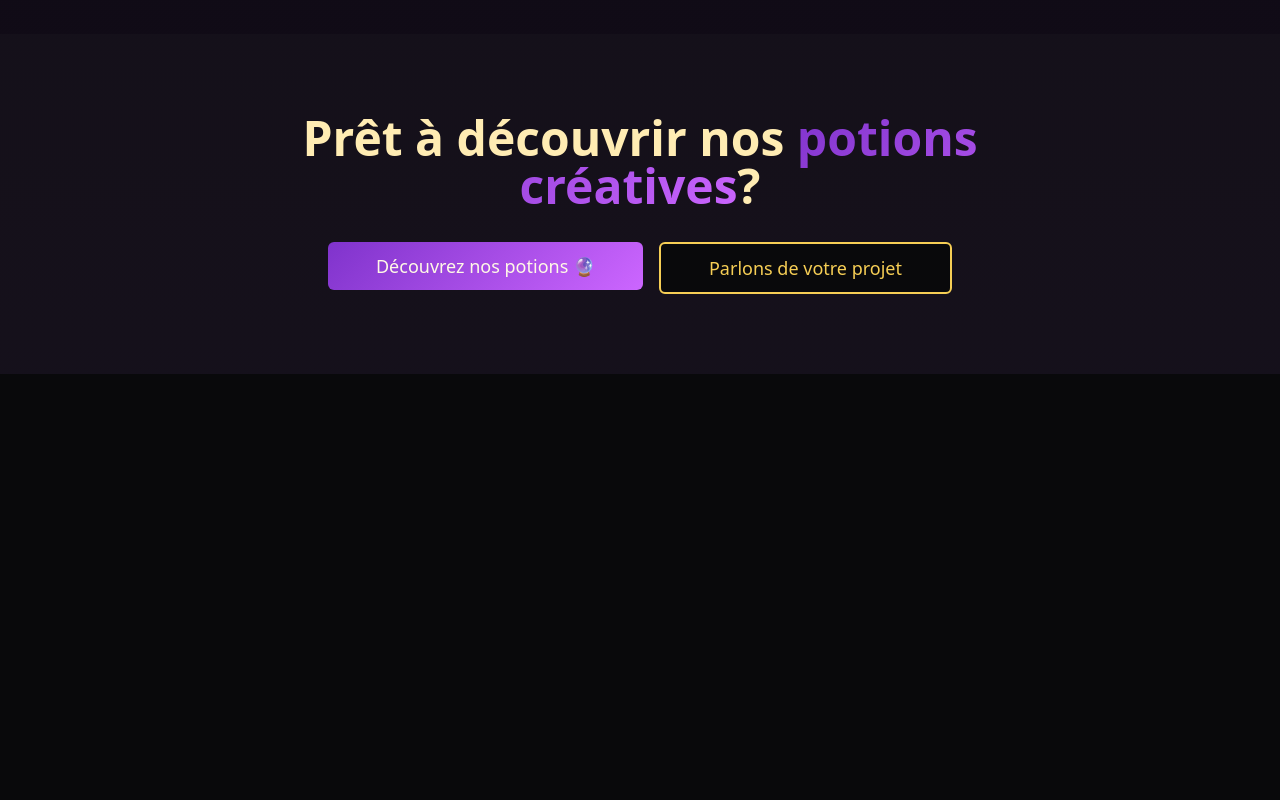
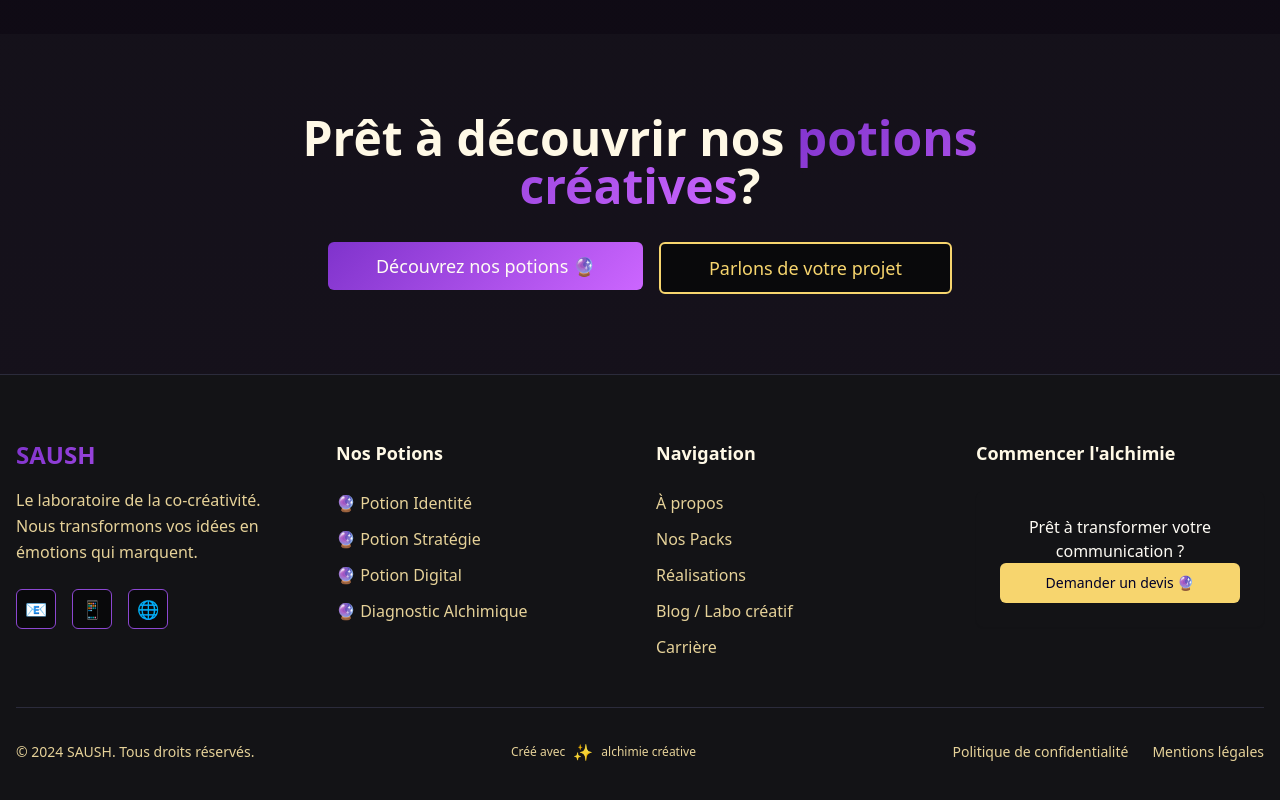
Before and after one commit to Maaleek-Project/saush-web-site, a React (Vite) app: page /about in a window 1280 px wide. Shown: the part 1233-2033 px from the top of the page. Before the commit the page ends 1607 px from the top, so only its background shows below. Built offline with nearby package versions, Linux system fonts and the light colour scheme.

Commit message:
Refactor: Adjust colors and add footer
Adjusted text colors for better visibility against background colors.
Added a new footer component to the website.

```diff
--- /dev/null
+++ b/src/components/Footer.tsx
@@ -0,0 +1,150 @@
+import { Button } from "@/components/ui/button";
+import { Card, CardContent } from "@/components/ui/card";
+import { Link } from "react-router-dom";
+
+const Footer = () => {
+  return (
+    <footer className="bg-card border-t border-border">
+      <div className="container mx-auto px-4 py-16">
+        {/* Main Footer Content */}
+        <div className="grid lg:grid-cols-4 md:grid-cols-2 gap-8 mb-12">
+          {/* Brand Section */}
+          <div className="space-y-6">
+            <div className="space-y-4">
+              <h3 className="text-2xl font-bold gradient-primary bg-clip-text text-transparent">
+                SAUSH
+              </h3>
+              <p className="text-muted-foreground leading-relaxed">
+                Le laboratoire de la co-créativité. Nous transformons vos idées en émotions qui marquent.
+              </p>
+            </div>
+            <div className="flex space-x-4">
+              <Button size="icon" variant="outline" className="border-primary text-primary hover:bg-primary hover:text-primary-foreground">
+                <span className="text-lg">📧</span>
+              </Button>
+              <Button size="icon" variant="outline" className="border-primary text-primary hover:bg-primary hover:text-primary-foreground">
+                <span className="text-lg">📱</span>
+              </Button>
+              <Button size="icon" variant="outline" className="border-primary text-primary hover:bg-primary hover:text-primary-foreground">
+                <span className="text-lg">🌐</span>
+              </Button>
+            </div>
+          </div>
+
+          {/* Nos Services */}
+          <div className="space-y-6">
+            <h4 className="text-lg font-semibold text-foreground">Nos Potions</h4>
+            <ul className="space-y-3">
+              <li>
+                <Link to="/potions/identite" className="text-muted-foreground hover:text-primary transition-colors">
+                  🔮 Potion Identité
+                </Link>
+              </li>
+              <li>
+                <Link to="/potions/strategie" className="text-muted-foreground hover:text-primary transition-colors">
+                  🔮 Potion Stratégie
+                </Link>
+              </li>
+              <li>
+                <Link to="/potions/digital" className="text-muted-foreground hover:text-primary transition-colors">
+                  🔮 Potion Digital
+                </Link>
+              </li>
+              <li>
+                <Link to="/potions/diagnostic" className="text-muted-foreground hover:text-primary transition-colors">
+                  🔮 Diagnostic Alchimique
+                </Link>
+              </li>
+            </ul>
+          </div>
+
+          {/* Navigation */}
+          <div className="space-y-6">
+            <h4 className="text-lg font-semibold text-foreground">Navigation</h4>
+            <ul className="space-y-3">
+              <li>
+                <Link to="/about" className="text-muted-foreground hover:text-secondary transition-colors">
+                  À propos
+                </Link>
+              </li>
+              <li>
+                <Link to="/packs" className="text-muted-foreground hover:text-secondary transition-colors">
+                  Nos Packs
+                </Link>
+              </li>
+              <li>
+                <Link to="/realisations" className="text-muted-foreground hover:text-secondary transition-colors">
+                  Réalisations
+                </Link>
+              </li>
+              <li>
+                <Link to="/blog" className="text-muted-foreground hover:text-secondary transition-colors">
+                  Blog / Labo créatif
+                </Link>
+              </li>
+              <li>
+                <Link to="/carriere" className="text-muted-foreground hover:text-secondary transition-colors">
+                  Carrière
+                </Link>
+              </li>
+            </ul>
+          </div>
+
+          {/* Contact & CTA */}
+          <div className="space-y-6">
+            <h4 className="text-lg font-semibold text-foreground">Commencer l'alchimie</h4>
+            <Card className="bg-gradient-primary border-none">
+              <CardContent className="p-6 text-center space-y-4">
+                <p className="text-primary-foreground font-medium">
+                  Prêt à transformer votre communication ?
+                </p>
+                <Link to="/contact">
+                  <Button
+                    className="w-full bg-secondary text-secondary-foreground hover:bg-secondary/90 transition-magical"
+                  >
+                    Demander un devis 🔮
+                  </Button>
+                </Link>
+              </CardContent>
+            </Card>
+          </div>
+        </div>
+
+        {/* Divider */}
+        <div className="border-t border-border pt-8">
+          <div className="flex flex-col md:flex-row justify-between items-center space-y-4 md:space-y-0">
+            {/* Copyright */}
+            <div className="flex items-center space-x-4">
+              <p className="text-muted-foreground text-sm">
+                © 2024 SAUSH. Tous droits réservés.
+              </p>
+            </div>
+
+            {/* Magical Elements */}
+            <div className="flex items-center space-x-2">
+              <span className="text-xs text-muted-foreground">Créé avec</span>
+              <span className="text-accent animate-pulse">✨</span>
+              <span className="text-xs text-muted-foreground">alchimie créative</span>
+            </div>
+
+            {/* Links */}
+            <div className="flex space-x-6 text-sm">
+              <Link to="/contact" className="text-muted-foreground hover:text-primary transition-colors">
+                Politique de confidentialité
+              </Link>
+              <Link to="/contact" className="text-muted-foreground hover:text-primary transition-colors">
+                Mentions légales
+              </Link>
+            </div>
+          </div>
+        </div>
+      </div>
+
+      {/* Floating Elements */}
+      <div className="absolute bottom-20 right-10 w-8 h-8 gradient-gold rounded-full opacity-20 float-animation"></div>
+      <div className="absolute bottom-32 left-10 w-6 h-6 gradient-primary rounded-full opacity-30 float-animation" style={{animationDelay: '2s'}}></div>
+    </footer>
+  );
+};
+
+export default Footer;
--- a/src/index.css
+++ b/src/index.css
@@ -8,23 +8,23 @@
   :root {
     /* Alchemical Color Palette */
     --background: 240 10% 4%;
-    --foreground: 45 100% 85%;
+    --foreground: 45 100% 95%;
 
-    --card: 240 8% 6%;
-    --card-foreground: 45 100% 85%;
+    --card: 240 8% 8%;
+    --card-foreground: 45 100% 95%;
 
-    --popover: 240 8% 6%;
-    --popover-foreground: 45 100% 85%;
+    --popover: 240 8% 8%;
+    --popover-foreground: 45 100% 95%;
 
-    --primary: 270 60% 50%;
-    --primary-foreground: 45 100% 95%;
-    --primary-glow: 270 80% 70%;
+    --primary: 270 60% 55%;
+    --primary-foreground: 45 100% 98%;
+    --primary-glow: 270 80% 75%;
 
-    --secondary: 45 90% 65%;
-    --secondary-foreground: 240 100% 10%;
+    --secondary: 45 90% 70%;
+    --secondary-foreground: 240 100% 8%;
 
-    --muted: 240 5% 15%;
-    --muted-foreground: 240 10% 60%;
+    --muted: 240 5% 18%;
+    --muted-foreground: 45 60% 75%;
 
     --accent: 280 100% 70%;
     --accent-foreground: 240 100% 5%;
--- a/src/pages/About.tsx
+++ b/src/pages/About.tsx
@@ -1,4 +1,5 @@
 import Navigation from "@/components/Navigation";
+import Footer from "@/components/Footer";
 import { Button } from "@/components/ui/button";
 import { Card, CardContent } from "@/components/ui/card";
 import { Link } from "react-router-dom";
@@ -179,6 +180,8 @@ const About = () => {
           </div>
         </div>
       </section>
+
+      <Footer />
     </div>
   );
 };
--- a/src/pages/Contact.tsx
+++ b/src/pages/Contact.tsx
@@ -1,4 +1,5 @@
 import Navigation from "@/components/Navigation";
+import Footer from "@/components/Footer";
 import { Button } from "@/components/ui/button";
 import { Card, CardContent } from "@/components/ui/card";
 import { Input } from "@/components/ui/input";
@@ -245,6 +246,8 @@ const Contact = () => {
           </div>
         </div>
       </section>
+
+      <Footer />
     </div>
   );
 };
--- a/src/pages/Index.tsx
+++ b/src/pages/Index.tsx
@@ -1,4 +1,5 @@
 import Navigation from "@/components/Navigation";
+import Footer from "@/components/Footer";
 import { Button } from "@/components/ui/button";
 import { Card, CardContent } from "@/components/ui/card";
 import { Link } from "react-router-dom";
@@ -222,6 +223,8 @@ const Index = () => {
           </div>
         </div>
       </section>
+
+      <Footer />
     </div>
   );
 };
--- a/src/pages/Packs.tsx
+++ b/src/pages/Packs.tsx
@@ -1,4 +1,5 @@
 import Navigation from "@/components/Navigation";
+import Footer from "@/components/Footer";
 import { Button } from "@/components/ui/button";
 import { Card, CardContent, CardHeader, CardTitle } from "@/components/ui/card";
 import { Badge } from "@/components/ui/badge";
@@ -331,6 +332,8 @@ const Packs = () => {
           </div>
         </div>
       </section>
+
+      <Footer />
     </div>
   );
 };
--- a/src/pages/Potions.tsx
+++ b/src/pages/Potions.tsx
@@ -1,4 +1,5 @@
 import Navigation from "@/components/Navigation";
+import Footer from "@/components/Footer";
 import { Button } from "@/components/ui/button";
 import { Card, CardContent, CardHeader, CardTitle } from "@/components/ui/card";
 import { Link } from "react-router-dom";
@@ -230,6 +231,8 @@ const Potions = () => {
           </div>
         </div>
       </section>
+
+      <Footer />
     </div>
   );
 };
```
